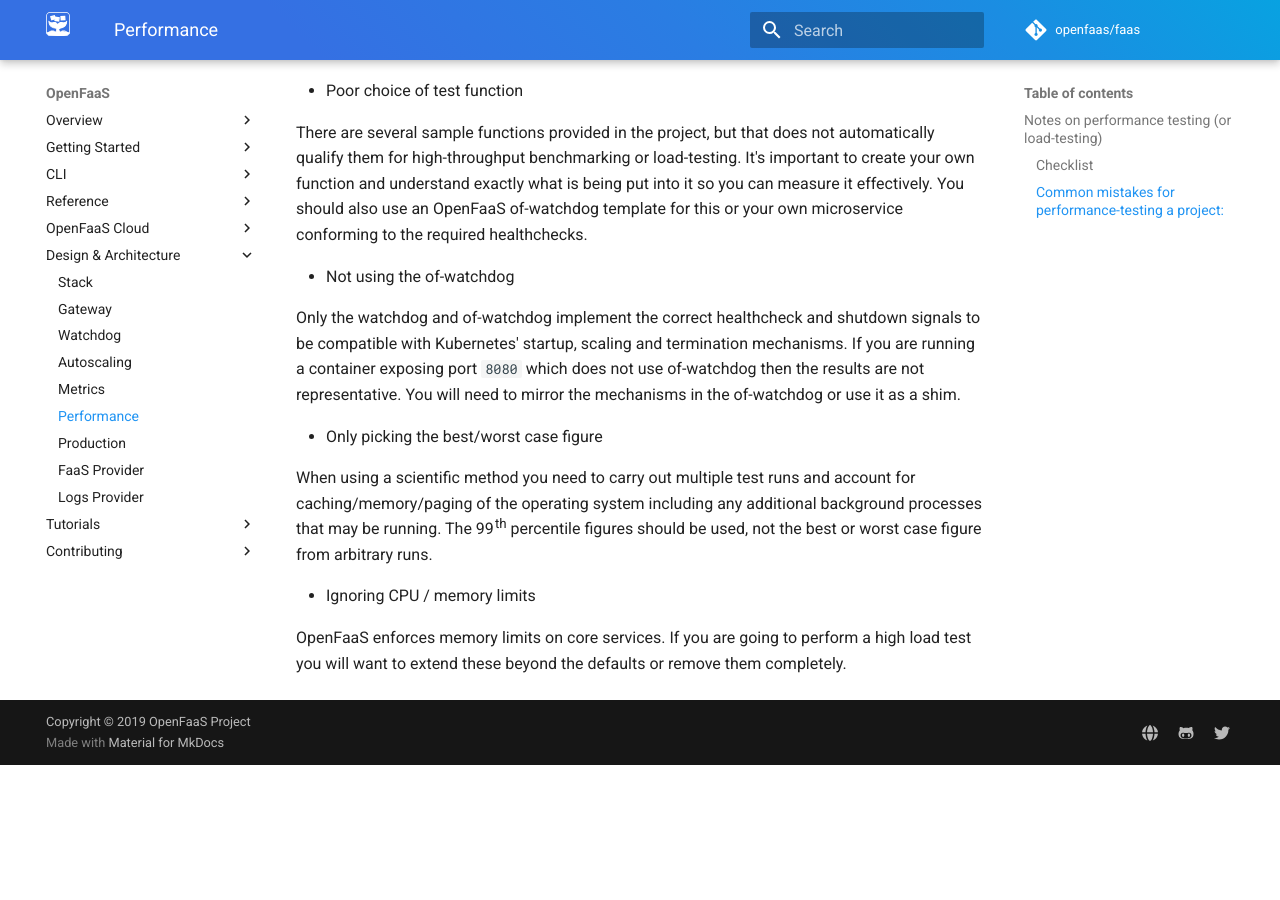
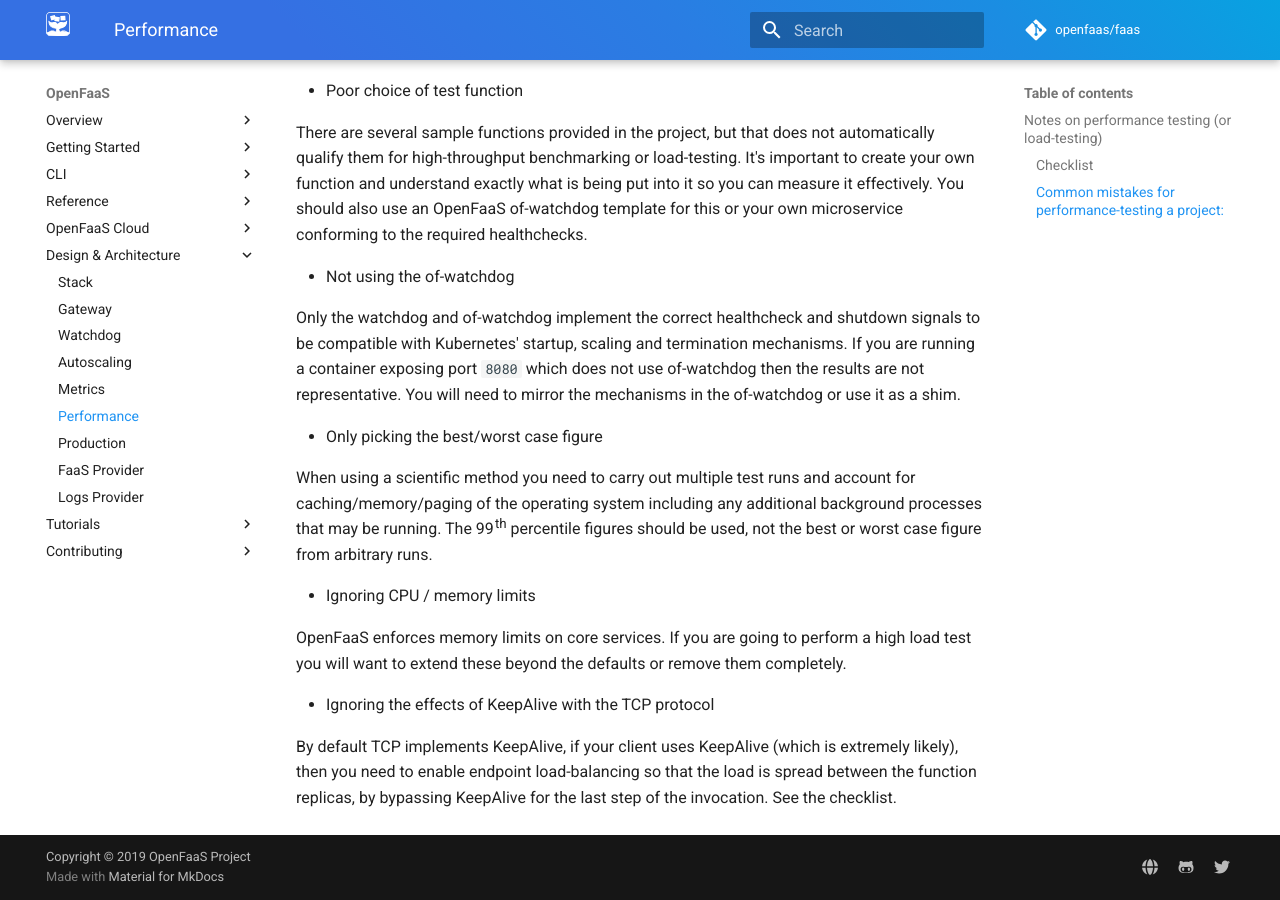
Before and after one commit to openfaas/docs, an MkDocs documentation site: the page built from docs/architecture/performance.md, in a window 1280 px wide and 900 px high, scrolled down 2573 px. Built offline with MkDocs 1.6.1 and Material for MkDocs 9.7.7, drawn with Linux system fonts in a browser that asks for light colours; comment, search, counter and statistics services are not loaded; before the commit the page ends 3338 px from its top, so only the background shows below that; some of the changed text lies outside the part shown.

Commit message:
Clarify endpoint load-balancing
Signed-off-by: Alex Ellis (OpenFaaS Ltd) <alexellis2@gmail.com>

```diff
--- a/docs/architecture/performance.md
+++ b/docs/architecture/performance.md
@@ -34,10 +34,9 @@ Project tuning:
 * [ ] I am using Kubernetes 1.13 or newer
 * [ ] I am not using Docker Swarm
 * [ ] ~~If running on Docker Swarm I've verified that I am using a proper HEALTHCHECK (read up more on watchdog readme)~~
-* I am using [Endpoint load-balancing](https://github.com/openfaas/faas-netes/tree/master/chart/openfaas#endpoint-load-balancing) or [Linkerd2](https://github.com/openfaas-incubator/openfaas-linkerd2)
+* [ ] I am using [Endpoint load-balancing](https://github.com/openfaas/faas-netes/tree/master/chart/openfaas#endpoint-load-balancing) or [Linkerd2](https://github.com/openfaas-incubator/openfaas-linkerd2)
 
-
-> A note on DNS: You are likely to get better performance by switching out kube-dns for CoreDNS.
+> A note on DNS: there are known issues with CoreDNS under high load, you should consider implementing on of the approaches described in [KEP 30 NodeLocal DNS Cache](https://github.com/kubernetes/enhancements/blob/master/keps/sig-network/0030-nodelocal-dns-cache.md)
 
 * Watchdog differences
 
@@ -88,3 +87,7 @@ When using a scientific method you need to carry out multiple test runs and acco
 * Ignoring CPU / memory limits
 
 OpenFaaS enforces memory limits on core services. If you are going to perform a high load test you will want to extend these beyond the defaults or remove them completely.
+
+* Ignoring the effects of KeepAlive with the TCP protocol
+
+By default TCP implements KeepAlive, if your client uses KeepAlive (which is extremely likely), then you need to enable endpoint load-balancing so that the load is spread between the function replicas, by bypassing KeepAlive for the last step of the invocation. See the checklist.
```
